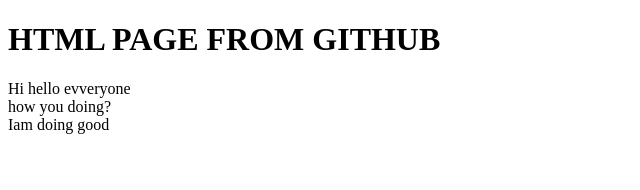
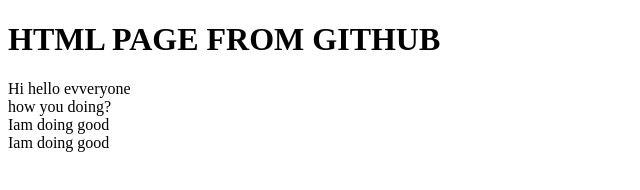
Before and after one commit to AayushKumar2000/testCloud, a plain HTML site: page index.html in a window 1280 px wide. Shown: the whole page, without its empty margins (0-640 px from the left). Drawn offline with Linux system fonts and the light colour scheme.

Commit message:
new line

```diff
--- a/index.html
+++ b/index.html
@@ -7,7 +7,7 @@
  <div>Hi hello evveryone </div>
  <div>how you doing?</div>
  <div>Iam doing good</div>
-
+<div>Iam doing good</div>
 
 
 
```
